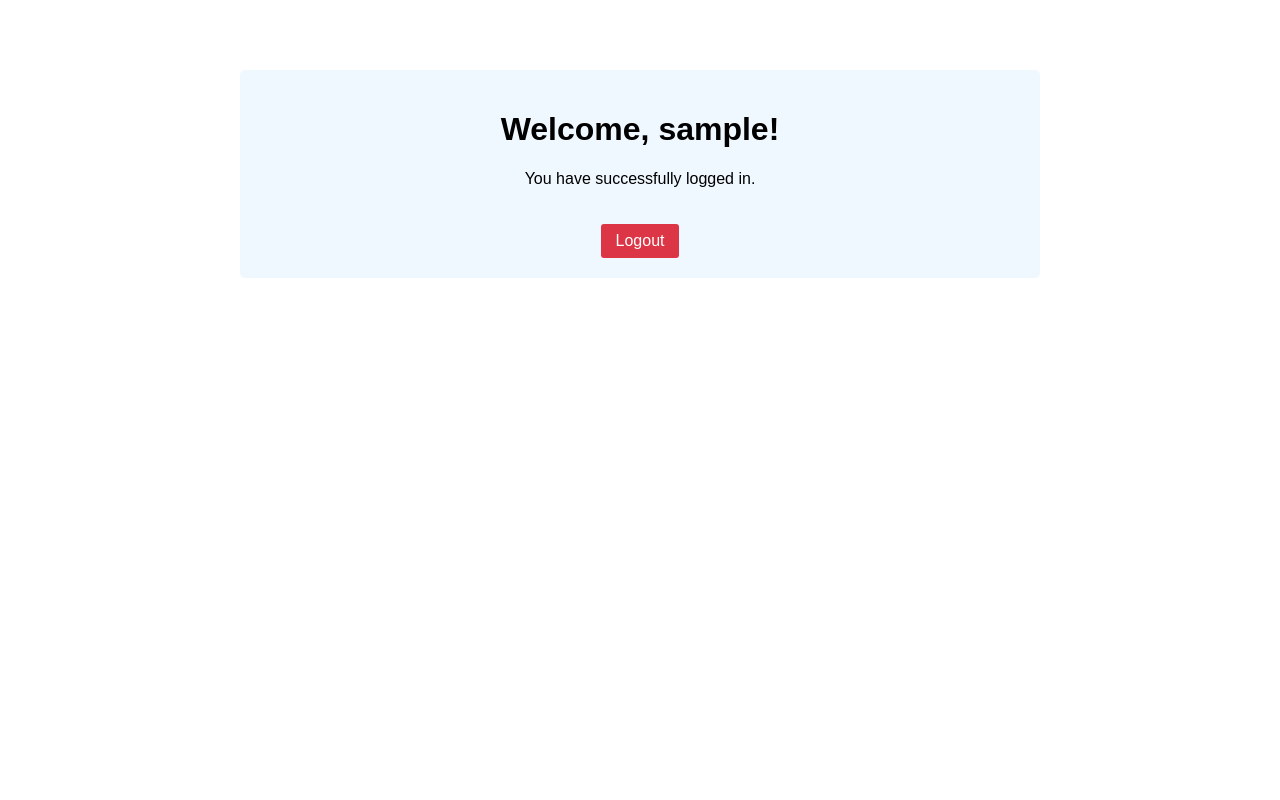
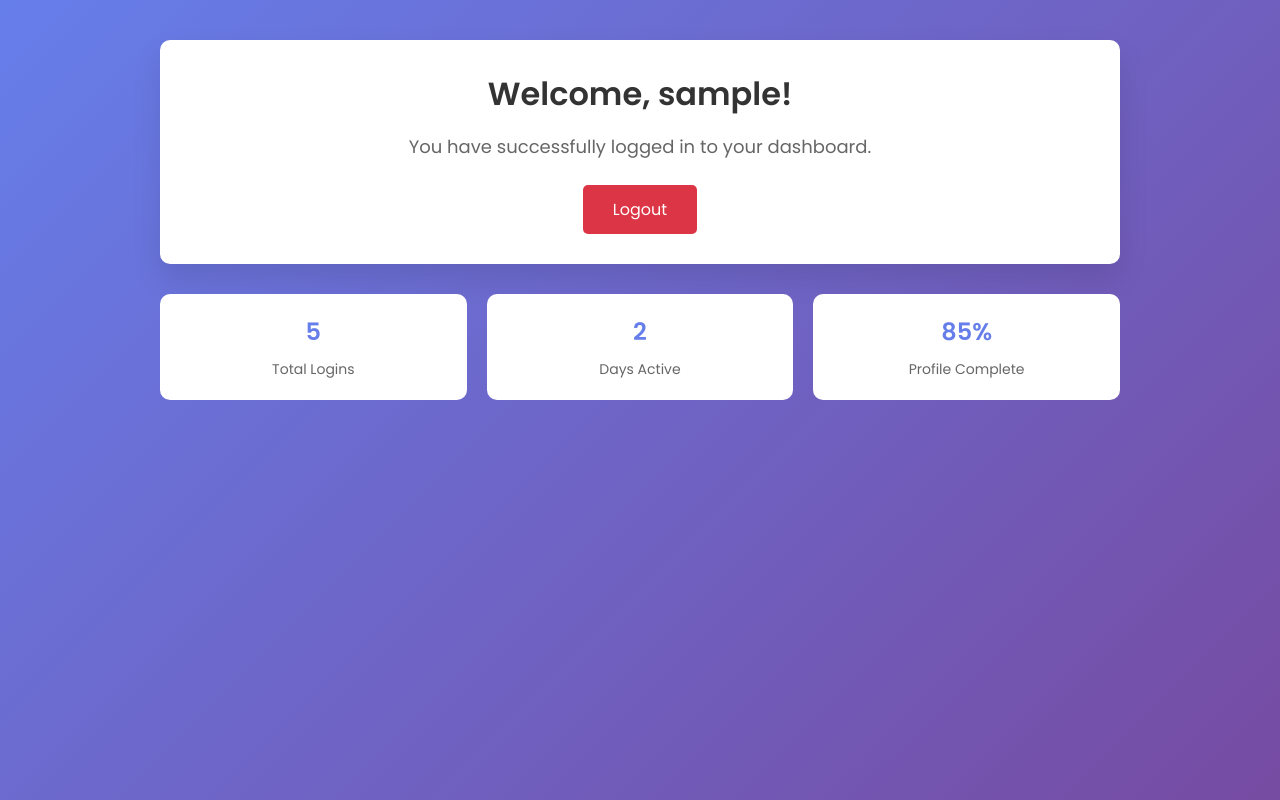
Before and after one commit to varadk005/docker, a Flask app: page /dashboard in a window 1280 px wide. Run offline with Flask 3, Linux system fonts and the light colour scheme; the visitor is signed in with stand-in values (Sample User, id 1).

Commit message:
Updated HTML templates with professional design

```diff
--- a/app/templates/dashboard.html
+++ b/app/templates/dashboard.html
@@ -2,38 +2,113 @@
 <html>
 <head>
     <title>Dashboard</title>
+    <link href="https://fonts.googleapis.com/css2?family=Poppins:wght@400;500;600&display=swap" rel="stylesheet">
     <style>
+        * {
+            margin: 0;
+            padding: 0;
+            box-sizing: border-box;
+            font-family: 'Poppins', sans-serif;
+        }
+
         body {
-            font-family: Arial, sans-serif;
-            max-width: 800px;
+            background: linear-gradient(135deg, #667eea 0%, #764ba2 100%);
+            min-height: 100vh;
+        }
+
+        .dashboard-container {
+            max-width: 1000px;
             margin: 0 auto;
-            padding: 20px;
+            padding: 40px 20px;
         }
-        .welcome-container {
-            background-color: #f0f8ff;
-            padding: 20px;
-            border-radius: 5px;
+
+        .welcome-card {
+            background: white;
+            padding: 30px;
+            border-radius: 10px;
+            box-shadow: 0 15px 30px rgba(0,0,0,0.1);
             text-align: center;
-            margin-top: 50px;
+            margin-bottom: 30px;
         }
+
+        h1 {
+            color: #333;
+            margin-bottom: 15px;
+            font-weight: 600;
+        }
+
+        .welcome-message {
+            color: #666;
+            font-size: 18px;
+            margin-bottom: 25px;
+        }
+
         .logout-btn {
-            padding: 8px 15px;
-            background-color: #dc3545;
+            display: inline-block;
+            padding: 12px 30px;
+            background: #dc3545;
             color: white;
             border: none;
-            border-radius: 3px;
+            border-radius: 5px;
+            font-size: 16px;
             cursor: pointer;
             text-decoration: none;
-            display: inline-block;
-            margin-top: 20px;
+            transition: background 0.3s;
+        }
+
+        .logout-btn:hover {
+            background: #c82333;
+        }
+
+        .stats-container {
+            display: grid;
+            grid-template-columns: repeat(auto-fit, minmax(250px, 1fr));
+            gap: 20px;
+            margin-top: 30px;
+        }
+
+        .stat-card {
+            background: white;
+            padding: 20px;
+            border-radius: 10px;
+            text-align: center;
+        }
+
+        .stat-value {
+            font-size: 24px;
+            font-weight: 600;
+            color: #667eea;
+            margin-bottom: 10px;
+        }
+
+        .stat-label {
+            color: #666;
+            font-size: 14px;
         }
     </style>
 </head>
 <body>
-    <div class="welcome-container">
-        <h1>Welcome, {{ username }}!</h1>
-        <p>You have successfully logged in.</p>
-        <a href="{{ url_for('logout') }}" class="logout-btn">Logout</a>
+    <div class="dashboard-container">
+        <div class="welcome-card">
+            <h1>Welcome, {{ username }}!</h1>
+            <p class="welcome-message">You have successfully logged in to your dashboard.</p>
+            <a href="{{ url_for('logout') }}" class="logout-btn">Logout</a>
+        </div>
+
+        <div class="stats-container">
+            <div class="stat-card">
+                <div class="stat-value">5</div>
+                <div class="stat-label">Total Logins</div>
+            </div>
+            <div class="stat-card">
+                <div class="stat-value">2</div>
+                <div class="stat-label">Days Active</div>
+            </div>
+            <div class="stat-card">
+                <div class="stat-value">85%</div>
+                <div class="stat-label">Profile Complete</div>
+            </div>
+        </div>
     </div>
 </body>
 </html>
```
Also changed, not shown: app/templates/login.html (+77 -20 lines), app/templates/register.html (+79 -22 lines).
